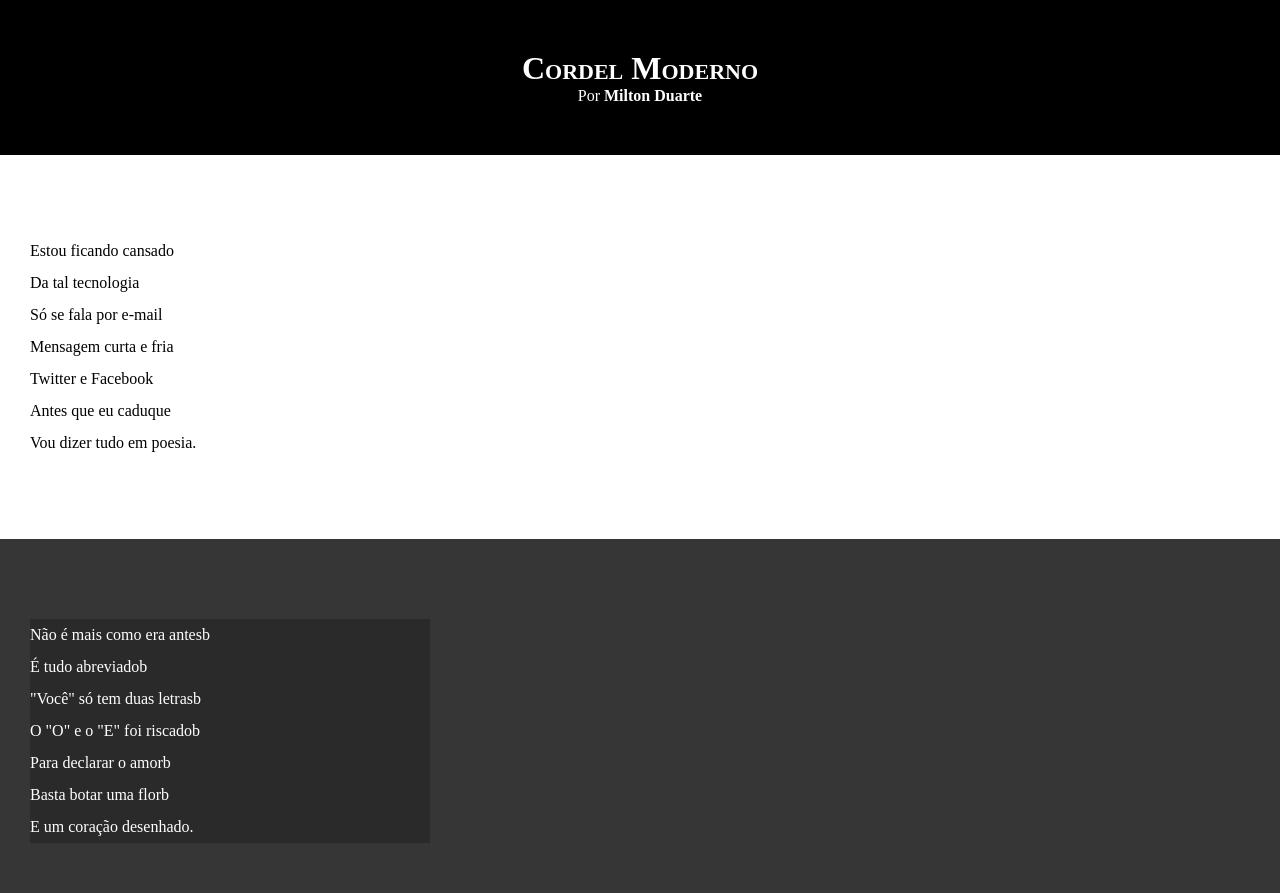
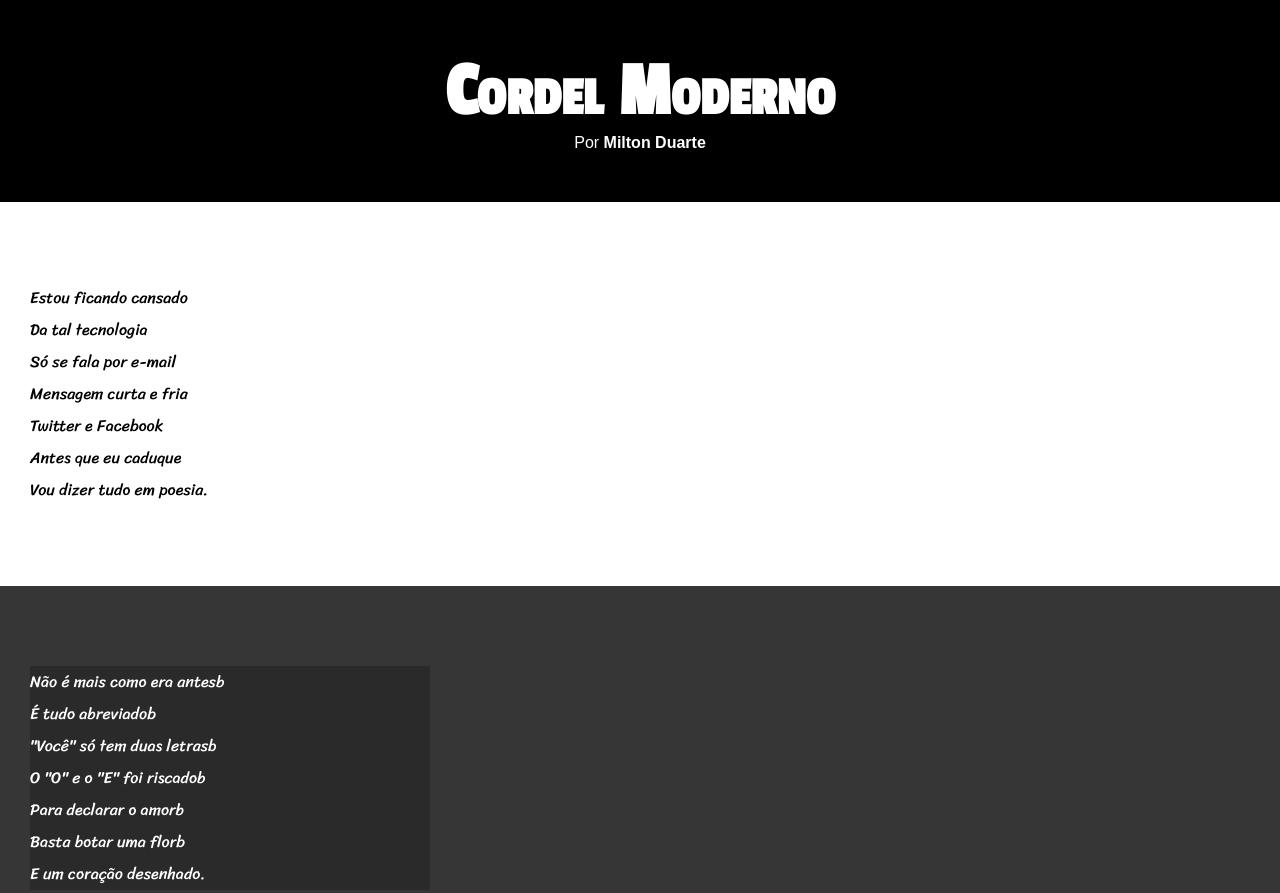
Before and after one commit to LukassilvaCarvalho/HTML-CSS, a plain HTML site: page DESAFIOS/CORDEL/index.html in a window 1280 px wide. Shown: the top 893 px of the page. Drawn offline with Linux system fonts and the light colour scheme.

Commit message:
atualização-CSS

```diff
--- a/DESAFIOS/CORDEL/style.css
+++ b/DESAFIOS/CORDEL/style.css
@@ -1,5 +1,14 @@
 @charset "UTF-8";
 
+@import url('https://fonts.googleapis.com/css2?family=Sriracha&display=swap');
+
+@import url('https://fonts.googleapis.com/css2?family=Passion+One&display=swap');
+
+:root{
+    --font1 : arial;
+    --font2 :  'Passion One', cursive;
+    --font3 : 'Sriracha', cursive;
+}
 * {
     margin: 0px;
     padding: 0px;
@@ -8,6 +17,7 @@
  html, body{
     min-height: 100vh;
     background-color: darkgray;
+    font-family: var(--font1);
  }
 header {
     background-color: black;
@@ -18,6 +28,8 @@ header {
 header h1{
     padding-top: 50px;
     font-variant: small-caps;
+    font-family: var(--font2);
+    font-size: 6vw;
 }
 
 header p {
@@ -38,6 +50,7 @@ a {
     padding-bottom: 10vh;
     line-height: 2em;
     padding-left: 30px;
+    font-family: var(--font3);
  }
 
  section.IMG > p{
```
